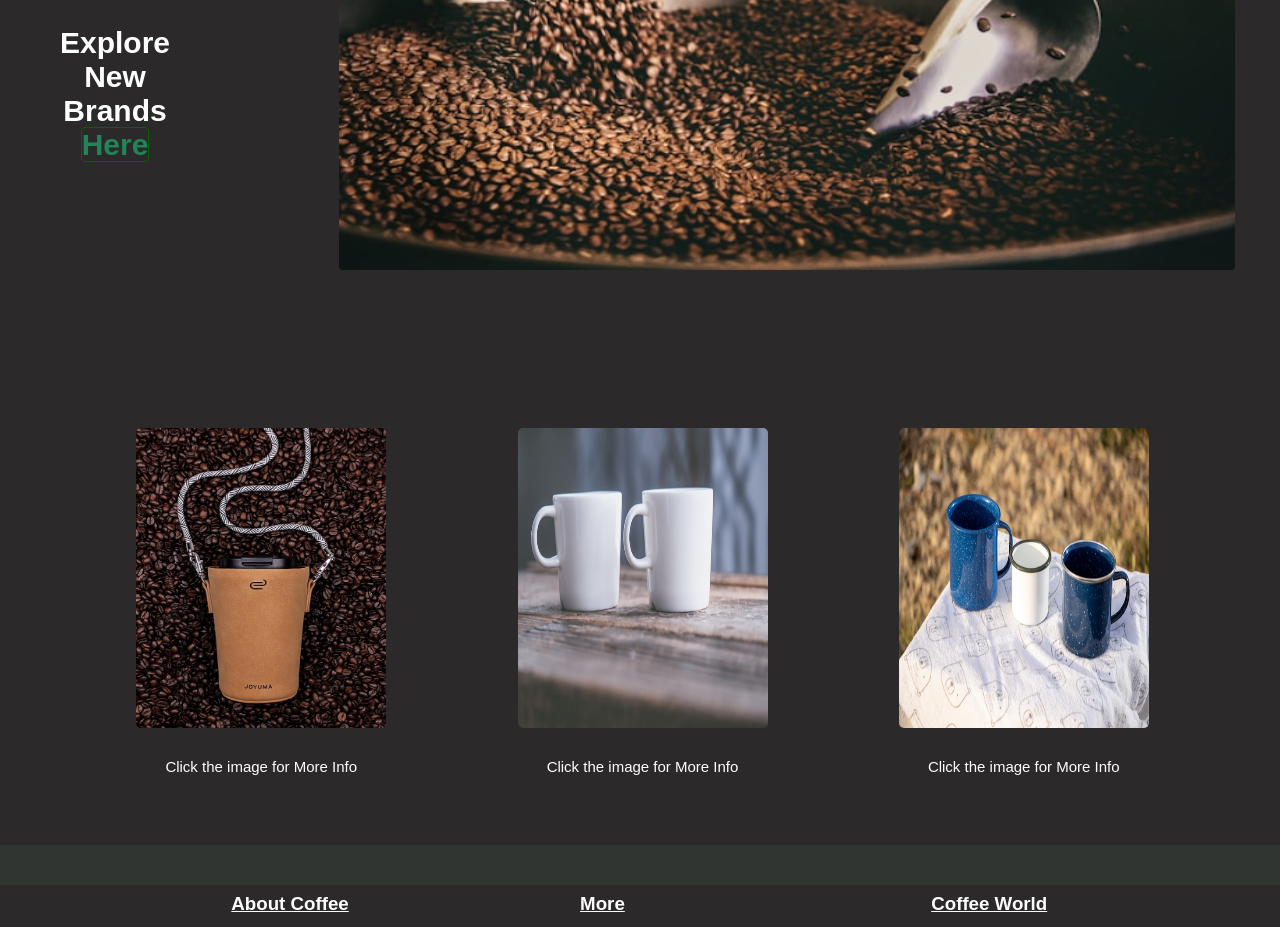
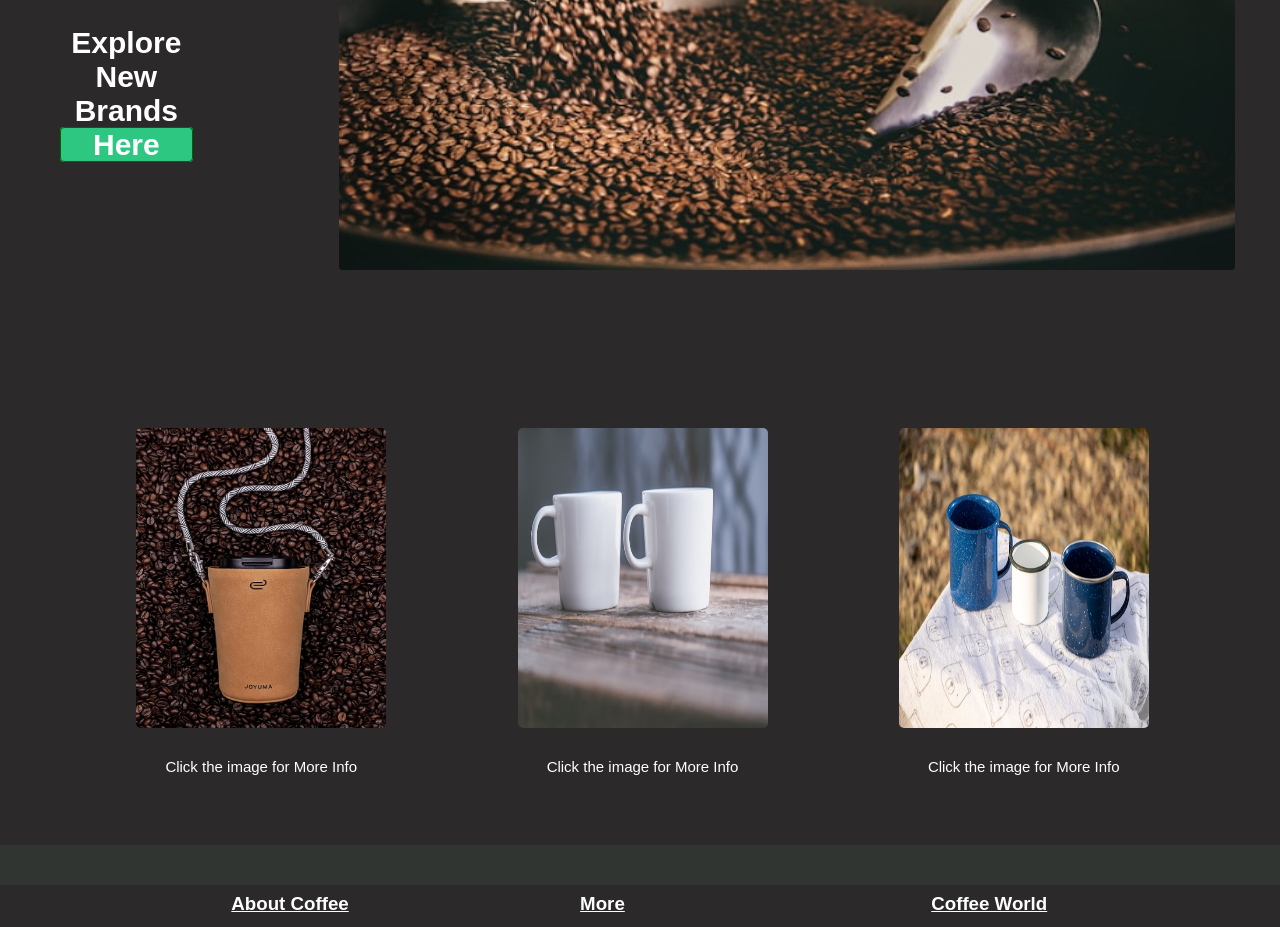
Before and after one commit to VRA9000/Coffee-Store-Website, a plain HTML site: page index.html in a window 1280 px wide. Shown: the part 900-1827 px from the top of the page. Drawn offline with Linux system fonts and the light colour scheme.

Commit message:
h2 style update

```diff
--- a/main.js
+++ b/main.js
@@ -28,7 +28,7 @@ const calculateArea = (width, height) => {
 }
 console.log(calculateArea(5, 3)); */
 
-let age =  16;
+/* let age =  16;
 
   if (age >= 18) {
     console.log("You are an adult.");
@@ -38,4 +38,4 @@ let age =  16;
     console.log("You must be above 18 years old.");
   } else {
     console.log("Invalid.");
-  }
+  } */
--- a/styles.css
+++ b/styles.css
@@ -251,11 +251,16 @@ h2 > a{
     border: 1px solid darkgreen;
     border-radius: 4px;
     cursor: pointer;
+    background-color:#2dc782;
+    color:white;
+    padding: 0 2rem;
+    border-radius: 4px;
 
 }
  h2 a:hover {
     background-color: #228458;
     color: #040303;
+    border: 2px solid black;
  }
 .main-section, .section-mid, img{
     flex-basis: 70%;
```
